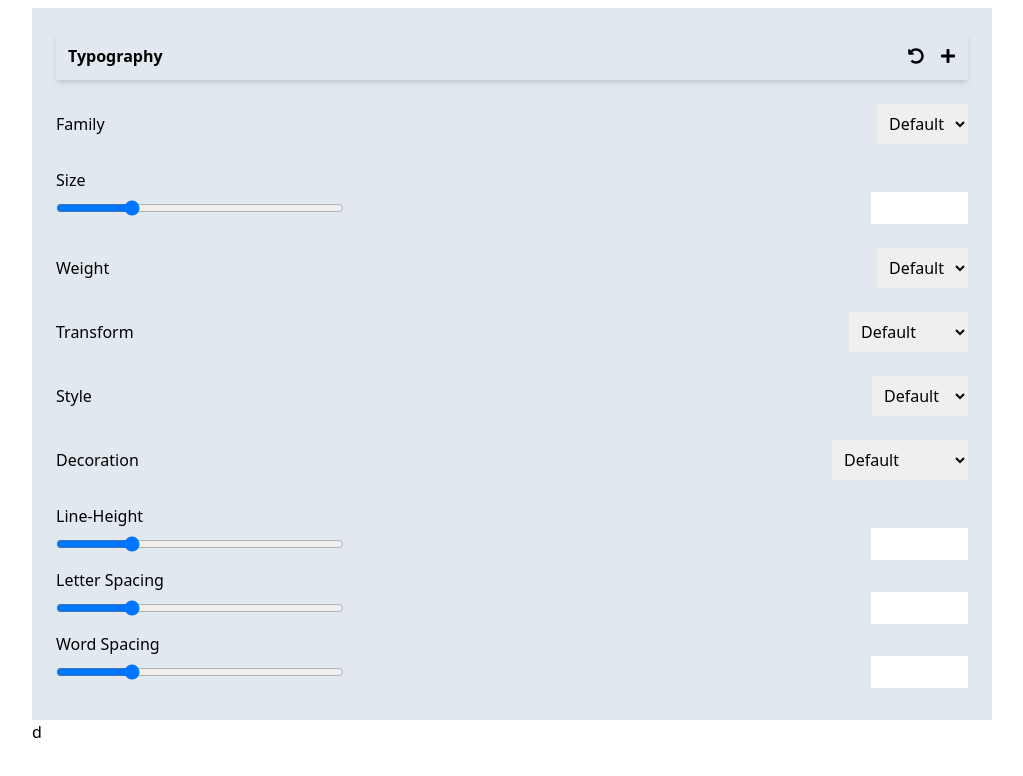
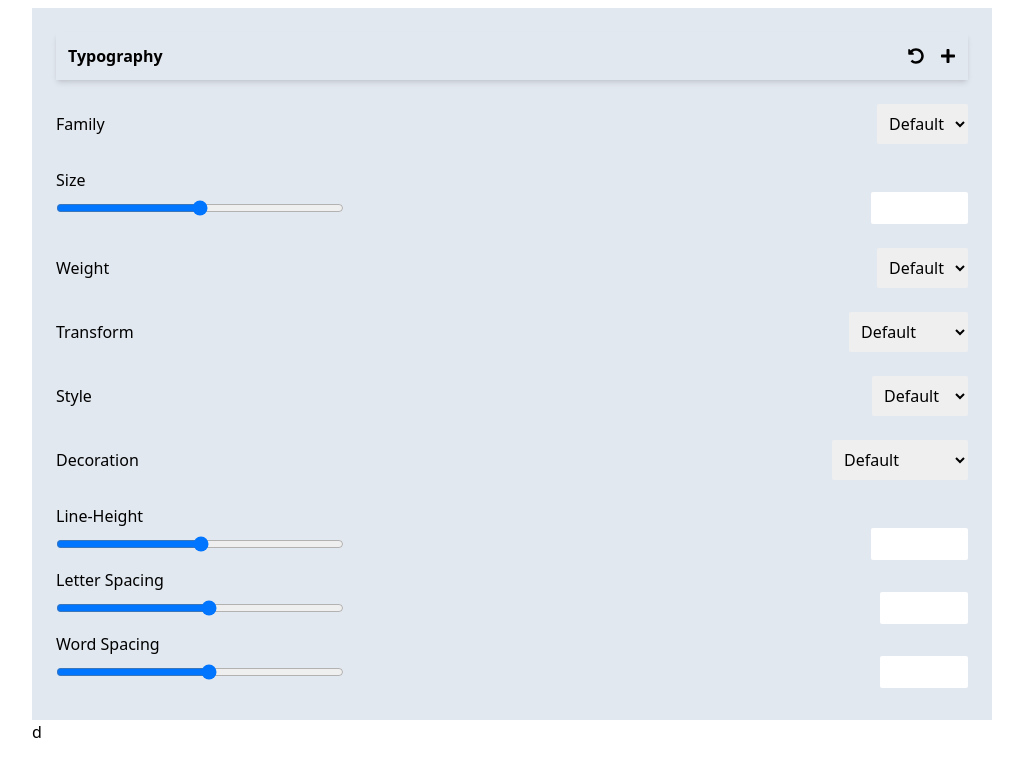
Before and after one commit to developer-nieem/Kodezen, a React (Vite) app: page / in a window 1280 px wide. Shown: the top 776 px of the page, without its empty margins (128-1151 px from the left). Built offline with nearby package versions, Linux system fonts and the light colour scheme; what tailwind-bootstrap-grid would draw is missing.

Commit message:
connect input range and number

```diff
--- a/src/App.jsx
+++ b/src/App.jsx
@@ -1,6 +1,7 @@
 import { useState } from 'react'
 import './App.css'
 import {  FaPlus, FaUndoAlt, } from "react-icons/fa";
+import RangeNumberInput from './components/RangeNumberInput';
 
 
 
@@ -49,11 +50,8 @@ function App() {
               <div>
                 <h2>Size</h2>
 
-                  <div className='flex justify-between'>
-                  <input className='w-72' type="range" id="vol" name="vol" min="0" max="200"/>
+                <RangeNumberInput min={0} max={200} ></RangeNumberInput>
 
-                  <input className='p-1 rounded-sm ' type="number" min="1" max="200" step="1" placeholder="" data-setting="size"></input>
-                  </div>
               </div>
               {/* Size End */}
 
@@ -146,12 +144,7 @@ function App() {
 
            <div className='my-2'>
                 <h2>Line-Height</h2>
-
-                  <div className='flex justify-between'>
-                  <input className='w-72' type="range" id="vol" name="vol" min="0" max="200"/>
-
-                  <input className='p-1 rounded-sm ' type="number" min="1" max="200" step="1" placeholder="" data-setting="line"></input>
-                  </div>
+                 <RangeNumberInput min={1} max={100} ></RangeNumberInput>
               </div>
 
               {/* Line-Height End */}
@@ -161,12 +154,7 @@ function App() {
         {/* Letter Spacing part */}
            <div className='my-2'>
                 <h2>Letter Spacing</h2>
-
-                  <div className='flex justify-between'>
-                  <input className='w-72' type="range" id="vol" name="vol" min="0" max="200"/>
-
-                  <input className='p-1 rounded-sm ' type="number" min="1" max="200" step="1" placeholder="" data-setting="line"></input>
-                  </div>
+                <RangeNumberInput min={-5} max={10} steps={1} ></RangeNumberInput>
               </div>
               {/* Letter Spacing End */}
 
@@ -174,12 +162,7 @@ function App() {
         {/* Word Spacing part */}
            <div className='my-2'>
                 <h2>Word Spacing</h2>
-
-                  <div className='flex justify-between'>
-                  <input className='w-72' type="range" id="vol" name="vol" min="0" max="200"/>
-
-                  <input className='p-1 rounded-sm ' type="number" min="1" max="200" step="1" placeholder="" data-setting="line"></input>
-                  </div>
+                <RangeNumberInput min={-5} max={10} steps={1} ></RangeNumberInput>
               </div>
               {/* Word Spacing End */}
 
--- /dev/null
+++ b/src/components/RangeNumberInput.jsx
@@ -0,0 +1,26 @@
+import { useState } from "react";
+
+const RangeNumberInput = ({min, max, steps}) => {
+
+    const [value, setValue] = useState('');
+
+    const handleRange= (e) => {
+        const newValue =  parseInt(e.target.value)
+        setValue(newValue)
+    }
+    const handleNumber= (e) => {
+        const newValue =  parseInt(e.target.value)
+        setValue(newValue)
+    }
+
+
+    return (
+         <div className='flex justify-between'>
+                  <input className='w-72' type="range" id="vol" name="vol" min={min} max={max} value={value} onChange={handleRange}/>
+
+                  <input className='p-1 rounded-sm ' type="number" min={min} max={max} value={value} step={steps} placeholder="" data-setting="line" onChange={handleNumber}></input>
+        </div>
+    );
+};
+
+export default RangeNumberInput;
```
